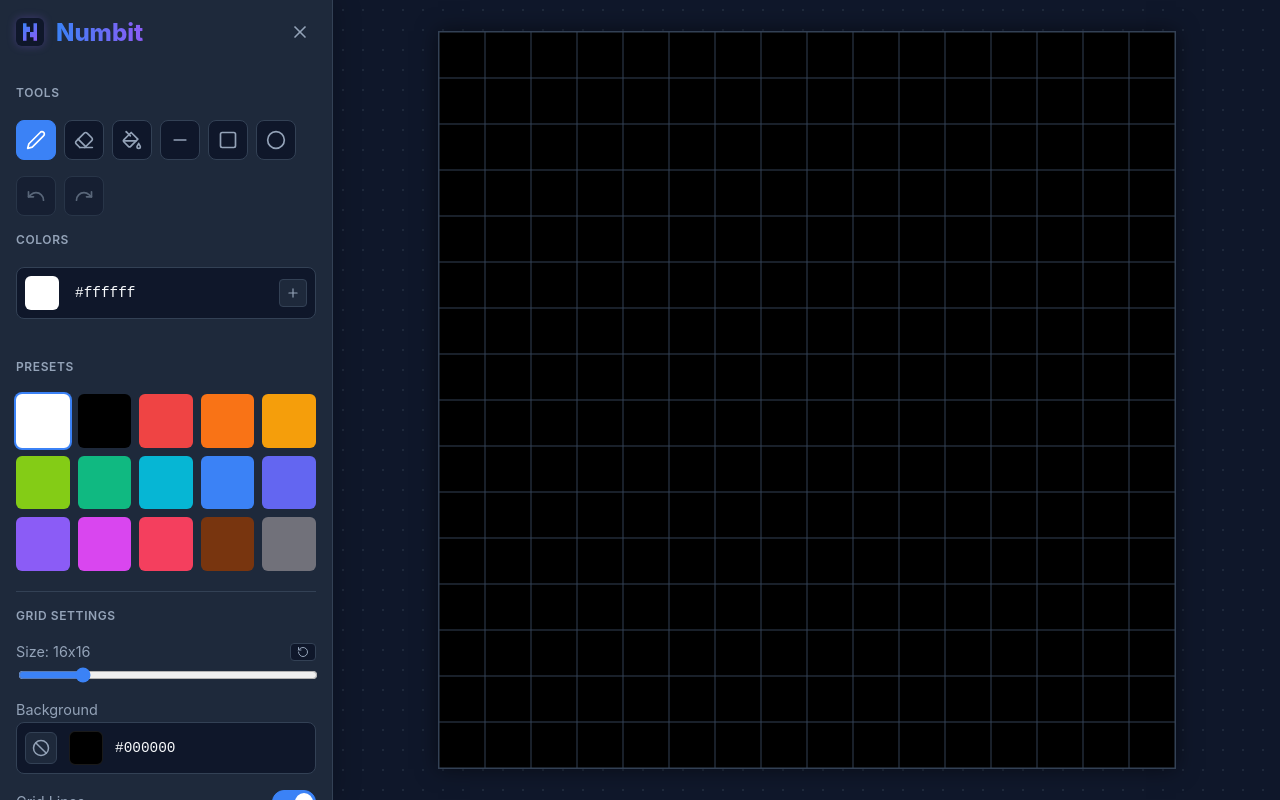
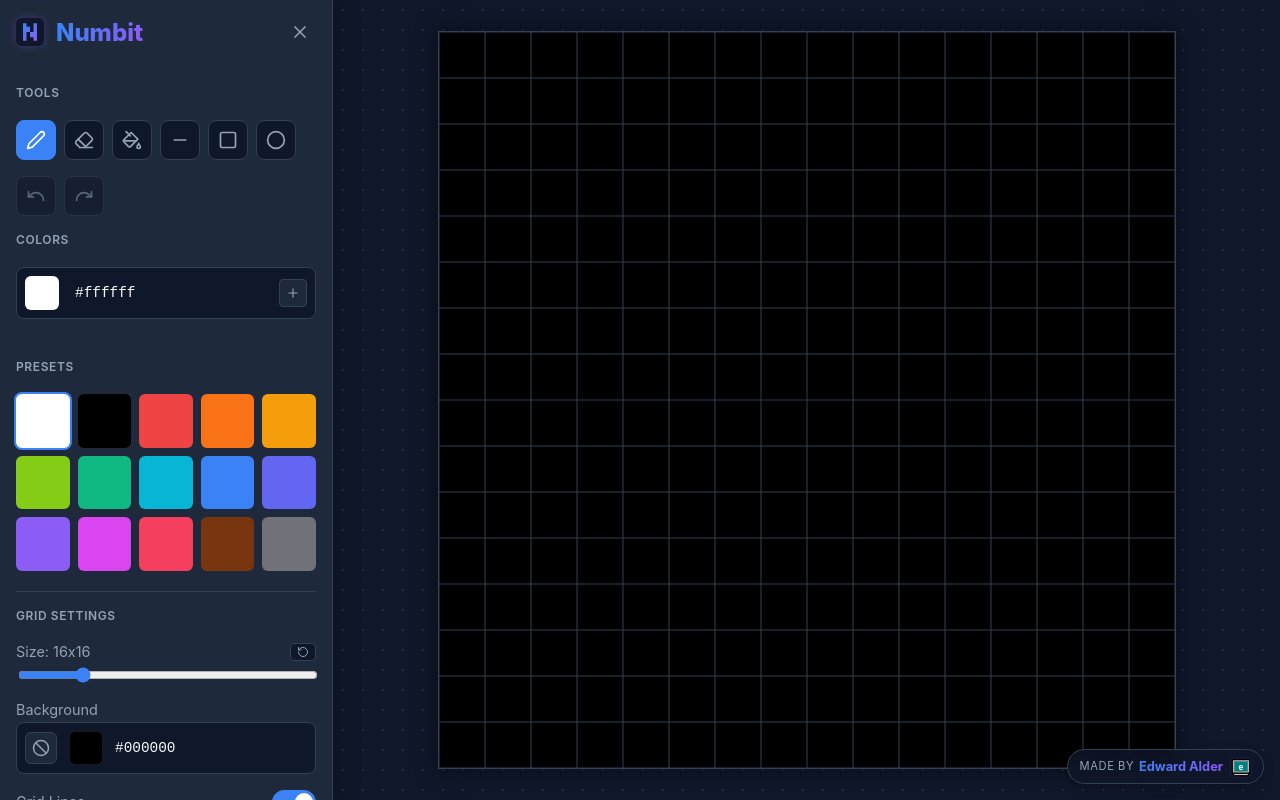
Before and after one commit to eddyalder/numbit, a React (Vite) app: page / in a window 1280 px wide. Built offline with nearby package versions, Linux system fonts and the light colour scheme.

Commit message:
Add credit

```diff
--- a/src/App.jsx
+++ b/src/App.jsx
@@ -4,6 +4,7 @@ import Grid from './components/Grid';
 import Toolbar from './components/Toolbar';
 import Controls from './components/Controls';
 import Modal from './components/Modal';
+import CreditWidget from './components/CreditWidget';
 import { getToolPixels } from './utils/tools';
 import './App.css';
 
@@ -321,6 +322,7 @@ function App() {
                 >
                     Are you sure you want to remove all custom colors? This action cannot be undone.
                 </Modal>
+                <CreditWidget />
             </main>
         </div >
     );
--- /dev/null
+++ b/src/components/CreditWidget.css
@@ -0,0 +1,84 @@
+.credit-widget {
+    position: fixed;
+    bottom: 1rem;
+    right: 1rem;
+    display: flex;
+    align-items: center;
+    gap: 0.5rem;
+    padding: 0.4rem 0.75rem;
+    background-color: rgba(15, 23, 42, 0.8);
+    /* Dark background with opacity */
+    backdrop-filter: blur(8px);
+    border: 1px solid var(--border);
+    border-radius: 20px;
+    /* More pill-shaped */
+    text-decoration: none;
+    color: var(--text-primary);
+    box-shadow: 0 4px 12px rgba(0, 0, 0, 0.2);
+    transition: all 0.3s cubic-bezier(0.4, 0, 0.2, 1);
+    z-index: 1000;
+}
+
+.credit-widget:hover {
+    transform: translateY(-2px);
+    box-shadow: 0 8px 20px rgba(0, 0, 0, 0.3);
+    border-color: var(--accent);
+    background-color: rgba(15, 23, 42, 0.95);
+}
+
+.credit-content {
+    display: flex;
+    align-items: center;
+    gap: 0.3rem;
+    line-height: 1.2;
+}
+
+.credit-text {
+    font-size: 0.7rem;
+    color: var(--text-secondary);
+    text-transform: uppercase;
+    letter-spacing: 0.05em;
+}
+
+.credit-name {
+    font-size: 0.8rem;
+    font-weight: 700;
+    background: linear-gradient(to right, #3b82f6, #8b5cf6);
+    -webkit-background-clip: text;
+    background-clip: text;
+    -webkit-text-fill-color: transparent;
+}
+
+.credit-icon {
+    width: 20px;
+    height: 20px;
+    border-radius: 4px;
+    /* Optional: add a subtle glow to the icon too */
+    filter: drop-shadow(0 0 2px rgba(139, 92, 246, 0.2));
+    transition: transform 0.3s ease;
+}
+
+.credit-widget:hover .credit-icon {
+    transform: rotate(10deg) scale(1.1);
+}
+
+@media (max-width: 768px) {
+    .credit-widget {
+        bottom: 1rem;
+        right: 1rem;
+        padding: 0.5rem 0.75rem;
+    }
+
+    .credit-icon {
+        width: 24px;
+        height: 24px;
+    }
+
+    .credit-name {
+        font-size: 0.8rem;
+    }
+
+    .credit-text {
+        font-size: 0.6rem;
+    }
+}
--- /dev/null
+++ b/src/components/CreditWidget.jsx
@@ -0,0 +1,21 @@
+import React from 'react';
+import './CreditWidget.css';
+
+const CreditWidget = () => {
+    return (
+        <a
+            href="https://www.edwardalder.dev/"
+            target="_blank"
+            rel="noopener noreferrer"
+            className="credit-widget"
+        >
+            <div className="credit-content">
+                <span className="credit-text">Made by</span>
+                <span className="credit-name">Edward Alder</span>
+            </div>
+            <img src="/edward-favicon.svg" alt="Edward Alder" className="credit-icon" />
+        </a>
+    );
+};
+
+export default CreditWidget;
```
Also changed, not shown: public/edward-favicon.svg (added).
